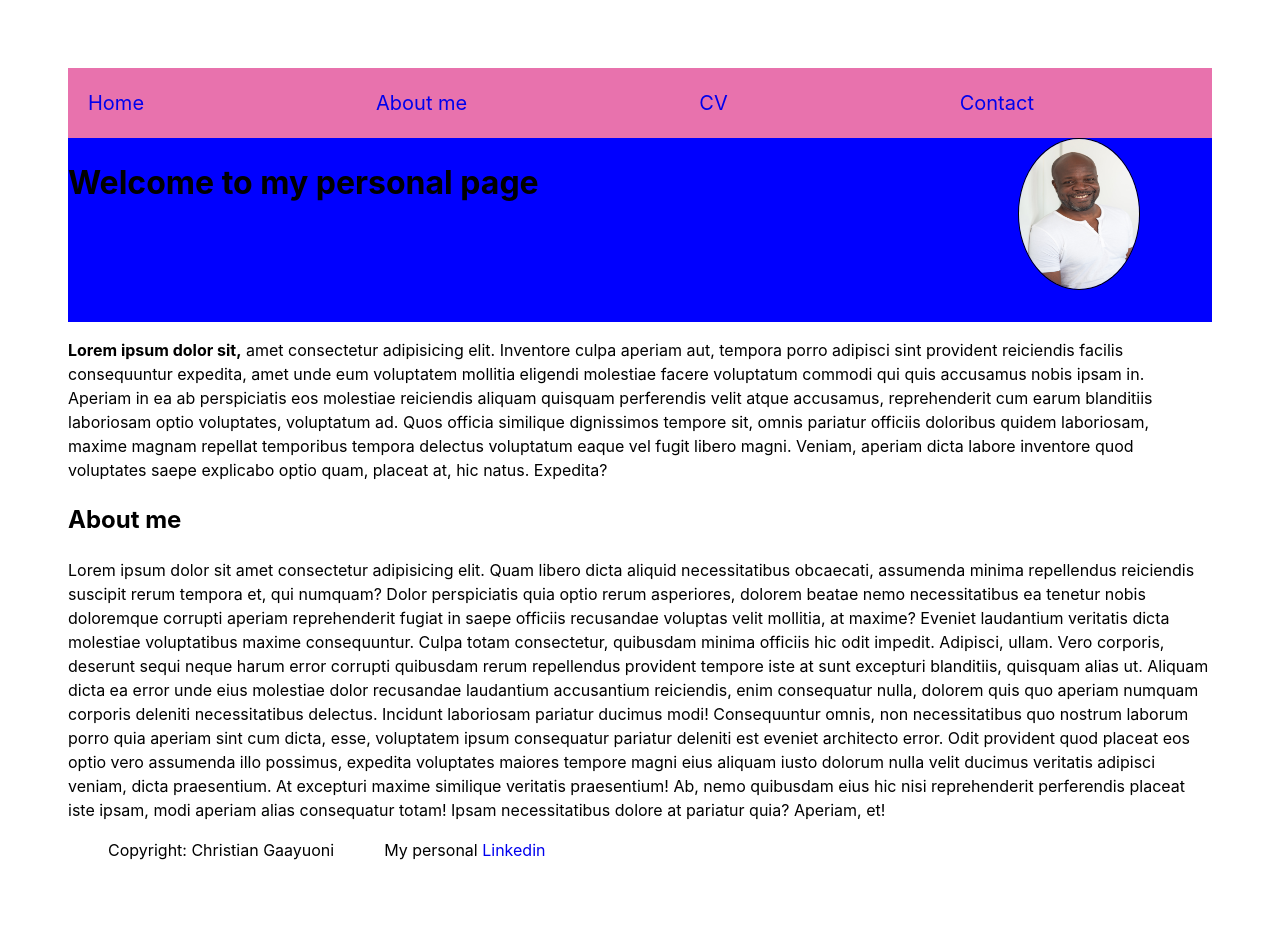
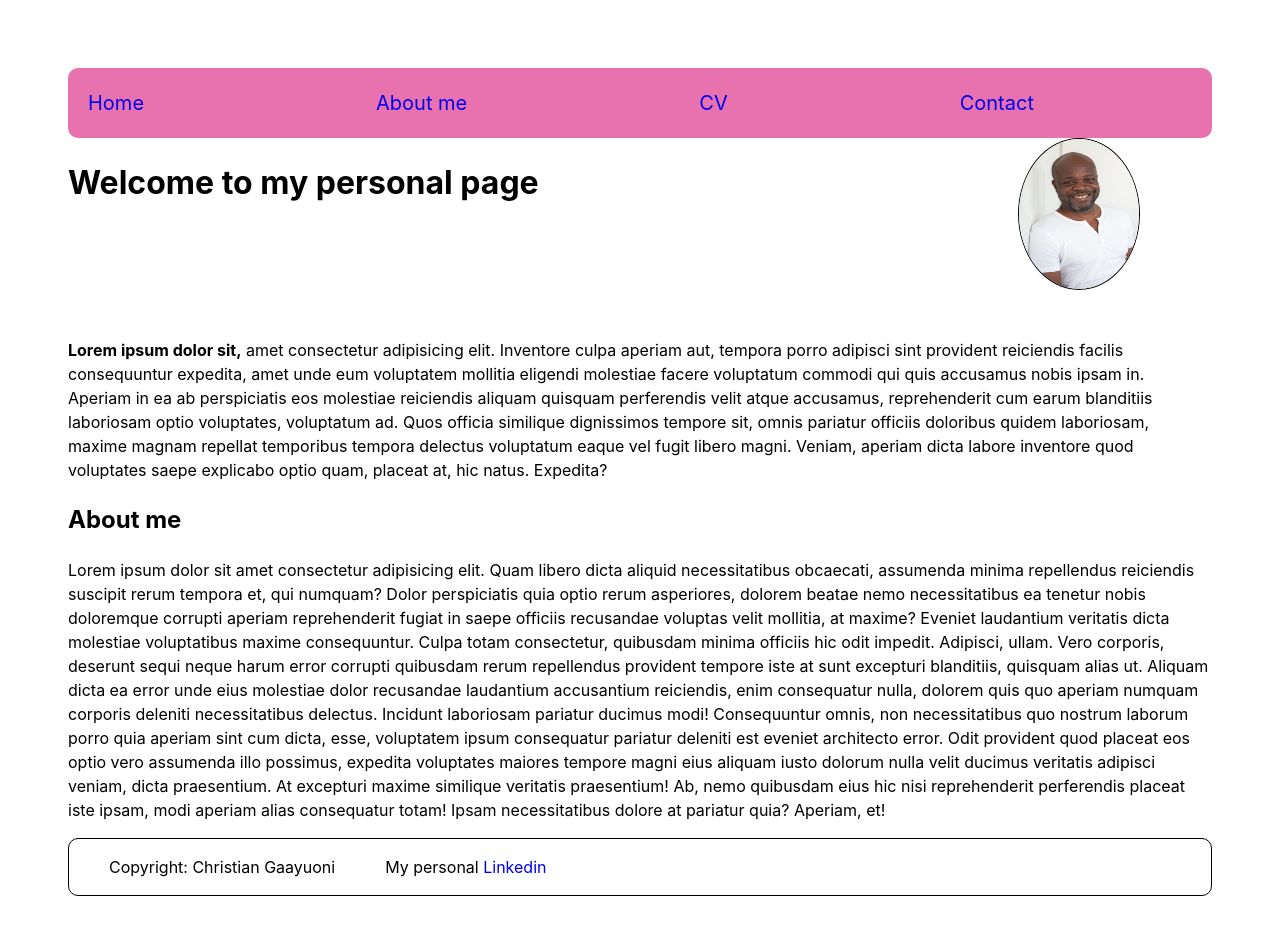
Before and after one commit to GaayuoniC/Gaayuoni-website-react, a React (Vite) app: page / in a window 1280 px wide. Shown: the top 934 px of the page. Built offline with nearby package versions, Linux system fonts and the light colour scheme.

Commit message:
Add more features in styling and position

```diff
--- a/src/Pages/RootLayout.css
+++ b/src/Pages/RootLayout.css
@@ -2,14 +2,14 @@
     display: flex;
     flex-direction: row;
     position: relative;
-    background-color: blue;
+    /* background-color: blue; */
     justify-content: space-between;
 
 }
  img{
     display: flex;
     position: relative;
-    border: 1px solid black;
+    border: var(--border-line);
    top: -1em;
     right: 2em;
     border-radius: 50%;
--- a/src/components/NavBar.css
+++ b/src/components/NavBar.css
@@ -5,12 +5,13 @@ img {
   top: 4.2em;
   width: 120px;
   height: 150px;
-  border-radius: var(--border-radius);
-  border: var(--border-line);
+  /* border-radius: var(--border-radius); */
+  /* border: var(--border-line); */
 }
 nav{
   background-color: #E872AD;
   display: flex;
+  border-radius: var(--border-radius);
 }
 .menu{
   display: flex;
@@ -23,6 +24,7 @@ list-style-type:none;
  justify-content: space-between;
  flex-wrap: wrap;
  font-size: 20px;
+ flex-grow: 1;
 
 
 }
--- a/src/index.css
+++ b/src/index.css
@@ -4,6 +4,8 @@
   font-weight: 400;
   padding: 30px;
   margin: 30px;
+  --border-radius:10px ;
+  --border-line: 1px solid black;
 }
 
 /* color-scheme: light dark;
```
